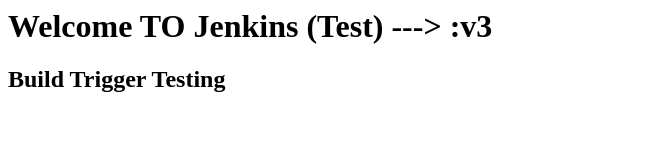
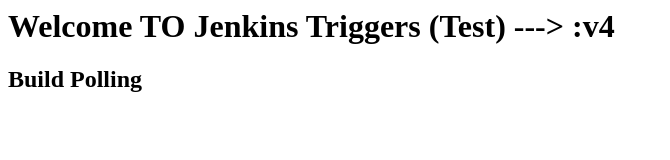
Before and after one commit to Shashwatsingh22/jenkins_testing, a plain HTML site: page index.html in a window 1280 px wide. Shown: the whole page, without its empty margins (0-670 px from the left). Drawn offline with Linux system fonts and the light colour scheme.

Commit message:
Update index.html

```diff
--- a/index.html
+++ b/index.html
@@ -1,2 +1,2 @@
-<h1>Welcome TO Jenkins (Test) ---> :v3 <h1>
-  <h2>Build Trigger Testing</h2>
+<h1>Welcome TO Jenkins Triggers (Test) ---> :v4 <h1>
+  <h2> Build Polling </h2>
```
